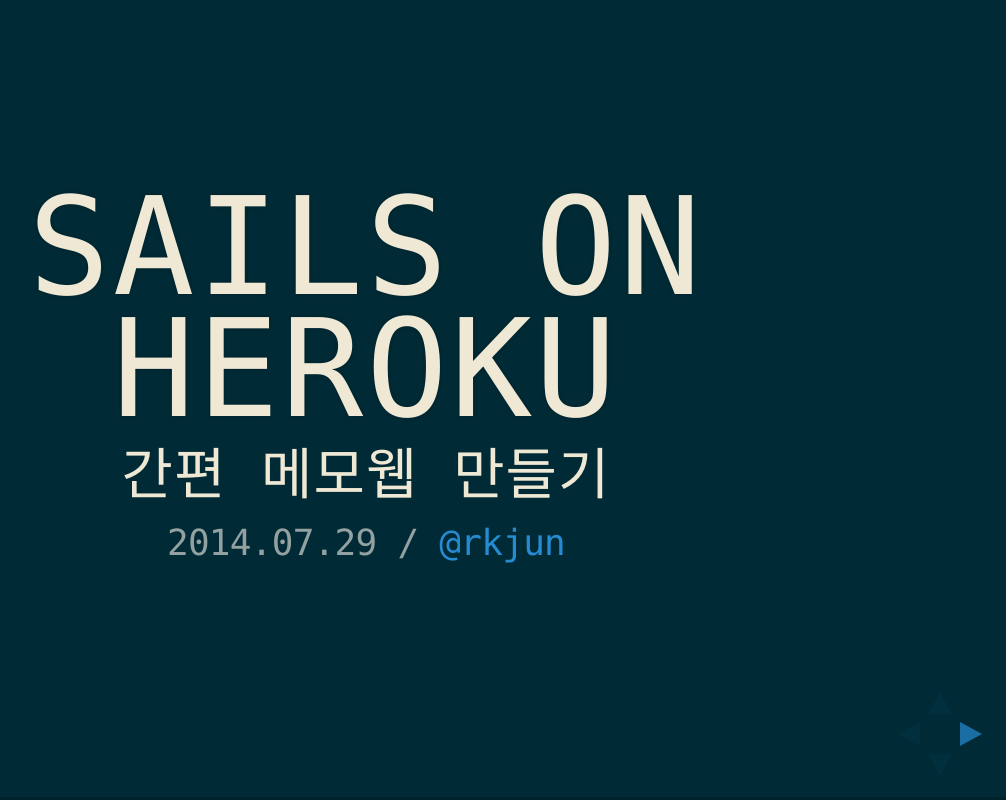
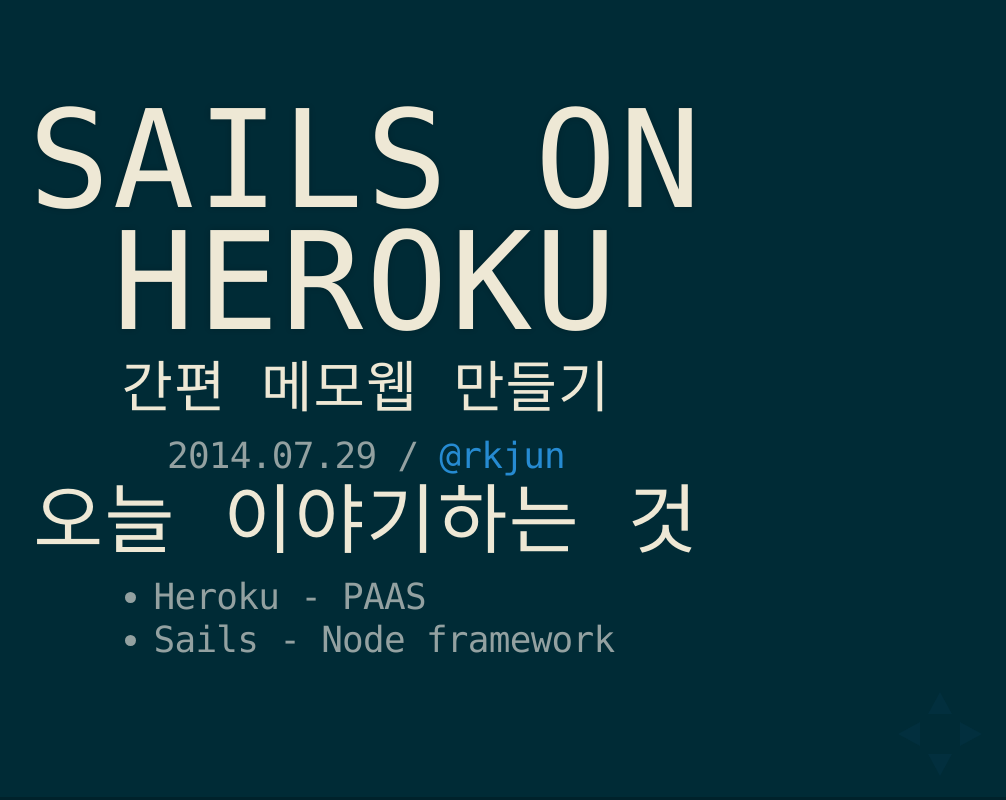
Before and after one commit to rkJun/presentations, a website: page simple-memo-web-app/index.html in a window 1280 px wide. Shown: the whole page, without its empty margins (274-1280 px from the left). Drawn offline with Linux system fonts and the light colour scheme; a web font is replaced by a local one.

Commit message:
separator was modified

```diff
--- a/simple-memo-web-app/index.html
+++ b/simple-memo-web-app/index.html
@@ -43,8 +43,8 @@
 			<!-- Any section element inside of this container is displayed as a slide -->
 			<div class="slides">
 				<section data-markdown="slide.md"
-         data-separator="^\n\n\n"
-         data-vertical="^\n\n"
+         data-separator="^- - -"
+         data-vertical="^_ _ _"
          data-notes="^Note:"
          data-charset="UTF-8">
 				</section>
```
